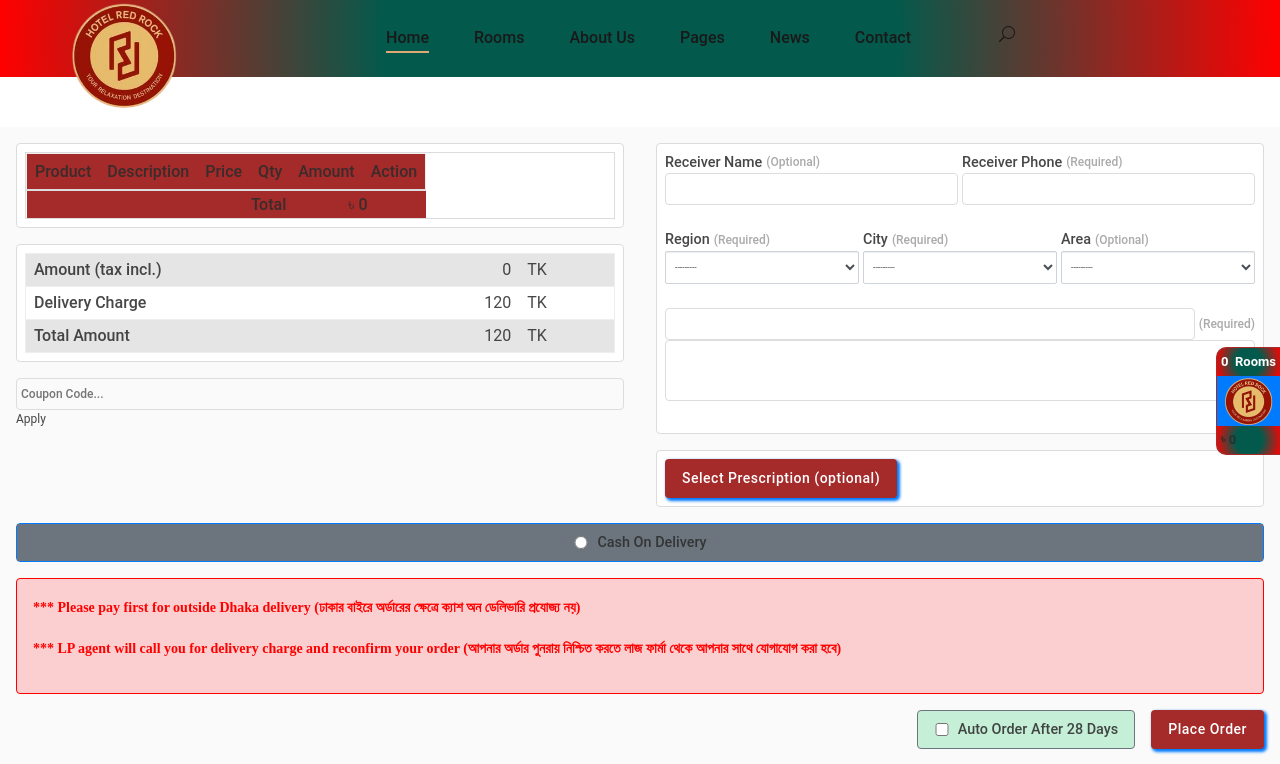
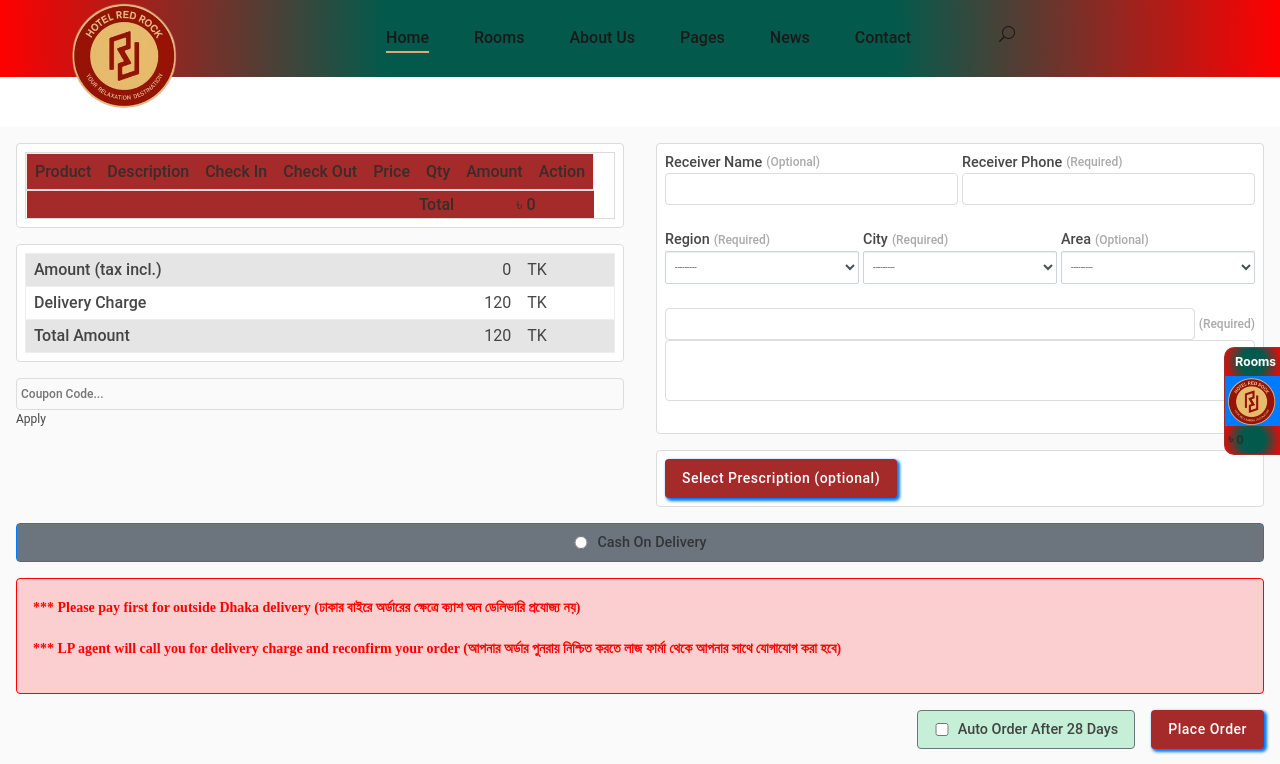
Before and after one commit to sumonben/rhms, a Django app: page /cart/order_page/ in a window 1280 px wide. Shown: the part 53-817 px from the top of the page. Run offline with Django 5.2, Linux system fonts and the light colour scheme; data comes from the database, SQL or seed files in the repository; both versions use the stored data as it was after the commit; some libraries are stand-ins or nearby versions.

Commit message:
upadateing orginal to download

```diff
--- a/cart/cart.py
+++ b/cart/cart.py
@@ -10,14 +10,19 @@ class Cart:
             cart = self.session[settings.CART_SESSION_ID] = {}
         self.cart = cart
 
-    def add(self, room, quantity=1, override_quantity=False):
+    def add(self, room, quantity=1, override_quantity=False, check_in=None, check_out=None):
         room_id = str(room.id)
         if room_id not in self.cart:
-            self.cart[room_id] = {'quantity': 0, 'price': str(room.price)}
+            self.cart[room_id] = {'quantity': 0, 'price': str(room.price), 'check_in': check_in, 'check_out': check_out}
         if override_quantity:
             self.cart[room_id]['quantity'] = quantity
         else:
             self.cart[room_id]['quantity'] += quantity
+        # Update check-in and check-out dates if provided
+        if check_in:
+            self.cart[room_id]['check_in'] = check_in
+        if check_out:
+            self.cart[room_id]['check_out'] = check_out
         self.save()
         return self.session[settings.CART_SESSION_ID]
 
--- a/cart/views.py
+++ b/cart/views.py
@@ -21,7 +21,9 @@ def cartAddRoom(request):
     context={}
     cart = Cart(request)
     room = get_object_or_404(Room, id=request.POST.get('id'))
-    cart=cart.add(room=room)
+    check_in = request.POST.get('check_in')
+    check_out = request.POST.get('check_out')
+    cart=cart.add(room=room, check_in=check_in, check_out=check_out)
     rooms=Room.objects.filter(id__in=cart)
     context['status']='success'
     total=0
@@ -49,16 +51,28 @@ class orderCartView(View):
         context={}
         cart = Cart(request)
         request.session = request.session
-        cart = request.session.get(settings.CART_SESSION_ID)
-        cart_rooms=Room.objects.filter(id__in=cart)
+        cart_data = request.session.get(settings.CART_SESSION_ID, {})
+        cart_rooms=Room.objects.filter(id__in=cart_data.keys())
         total_cart_amount=0
-        for cart_room in cart_rooms:
-            total_cart_amount = total_cart_amount+int(cart_room.price)
+
+        # Collect check-in and check-out dates from form
+        booking_dates = {}
+        for room in cart_rooms:
+            check_in = request.POST.get(f'check_in_{room.id}')
+            check_out = request.POST.get(f'check_out_{room.id}')
+            booking_dates[room.id] = {
+                'check_in': check_in,
+                'check_out': check_out
+            }
+            total_cart_amount = total_cart_amount + int(room.price)
+
         address = AddressForm(request.POST)
         if address.is_valid:
             address=address.save()
             guest=Guest(name=request.POST.get('receiver_name'),name_eng=request.POST.get('receiver_name'), phone=request.POST.get('receiver_phone'),address=address)
             guest.save()
+            # Store booking dates in session for payment processing
+            request.session['booking_dates'] = booking_dates
             return redirect(sslcommerz_payment_gateway(request, guest, cart_rooms, total_cart_amount))
         return HttpResponse('Address Not Valid')
 
@@ -82,18 +96,30 @@ def orderCart(request):
 
 def orderPage(request):
     context={}
-    room_ids = [int(s) for s in request.POST.getlist('items[]')]
-    rooms = Room.objects.filter(id__in=room_ids)
-    address_form=AddressForm()
-    context['address_form']=address_form
-    context['status']='success'
-    context['rooms']=list(rooms)
+    cart = Cart(request)
+    request.session = request.session
+    cart_data = request.session.get(settings.CART_SESSION_ID, {})
+
+    if not cart_data:
+        context['cart_rooms'] = []
+        context['total_cart_amount'] = 0
+        context['address_form'] = AddressForm()
+        context['status'] = 'success'
+        return render(request, 'cart/order.html', context)
+
+    # Get room IDs from cart data
+    room_ids = [int(room_id) for room_id in cart_data.keys()]
+    cart_rooms = Room.objects.filter(id__in=room_ids)
+
+    # Calculate total
+    total_cart_amount = 0
+    for room in cart_rooms:
+        total_cart_amount += int(room.price)
+
+    address_form = AddressForm()
+    context['address_form'] = address_form
+    context['status'] = 'success'
+    context['cart_rooms'] = cart_rooms
+    context['total_cart_amount'] = total_cart_amount
 
     return render(request, 'cart/order.html', context)
-    context={}
-    room_ids = [int(s) for s in request.POST.getlist('items[]')]
-    rooms = Room.objects.filter(id__in=room_ids)
-    print(rooms)
-    context['rooms']=rooms
-    return HttpResponse('hello')
-    return render(request, 'cart/order.html', context)
--- a/templates/cart/order.html
+++ b/templates/cart/order.html
@@ -25,6 +25,8 @@
                   <tr class="Payment_payment__row__v5dNA">
                      <th class="cart_product text-semibold">Product</th>
                      <th class="text-semibold">Description</th>
+                     <th class="text-semibold">Check In</th>
+                     <th class="text-semibold">Check Out</th>
                      <th class="unit_price text-semibold">Price</th>
                      <th class="text-semibold">Qty</th>
                      <th class="text-semibold">Amount</th>
@@ -38,18 +40,24 @@
                      <td class="cart_description">
                         <p class="product-name"><a>{{ room.name_eng }}</a></p>
                      </td>
+                     <td class="cart_date" style="text-align: center; width: 12%;">
+                        <input type="date" class="form-control" name="check_in_{{ room.id }}" value="" required>
+                     </td>
+                     <td class="cart_date" style="text-align: center; width: 12%;">
+                        <input type="date" class="form-control" name="check_out_{{ room.id }}" value="" required>
+                     </td>
+                     <td class="price" style="text-align: center; width: 12%;"><span>৳ {{ room.price }}</span></td>
+                     <td class="qty">
+                        <div class="pro_qty"><a><i class="fa fa-minus" aria-hidden="true"></i></a><input class="form-control input-sm" type="text" value="1"><a><i class="fa fa-plus"></i></a></div>
+                     </td>
                      <td class="price" style="text-align: center; width: 15%;"><span>৳ {{ room.price }}</span></td>
-                     <td class="qty">
-                        <div class="pro_qty"><a><i class="fa fa-minus" aria-hidden="true"></i></a><input class="form-control input-sm" type="text" value="{{ room.id }}"><a><i class="fa fa-plus"></i></a></div>
-                     </td>
-                     <td class="price" style="text-align: center; width: 18%;"><span>৳ {{ room.price }}</span></td>
                      <td class="action"><a class="icon-remove" style="font-size: 1.5rem; color: red;"><i class="fa fa-remove" aria-hidden="true"></i></a></td>
                   </tr>
                 {% endfor %}
                </tbody>
                <tfoot>
                   <tr>
-                     <td colspan="4" class="text-semibold">Total</td>
+                     <td colspan="6" class="text-semibold">Total</td>
                      <td colspan="2" class="text-semibold" style="text-align: center;">৳ <span>{{ total_cart_amount }}</span></td>
                   </tr>
                </tfoot>
```
Also changed, not shown: db.sqlite3.
